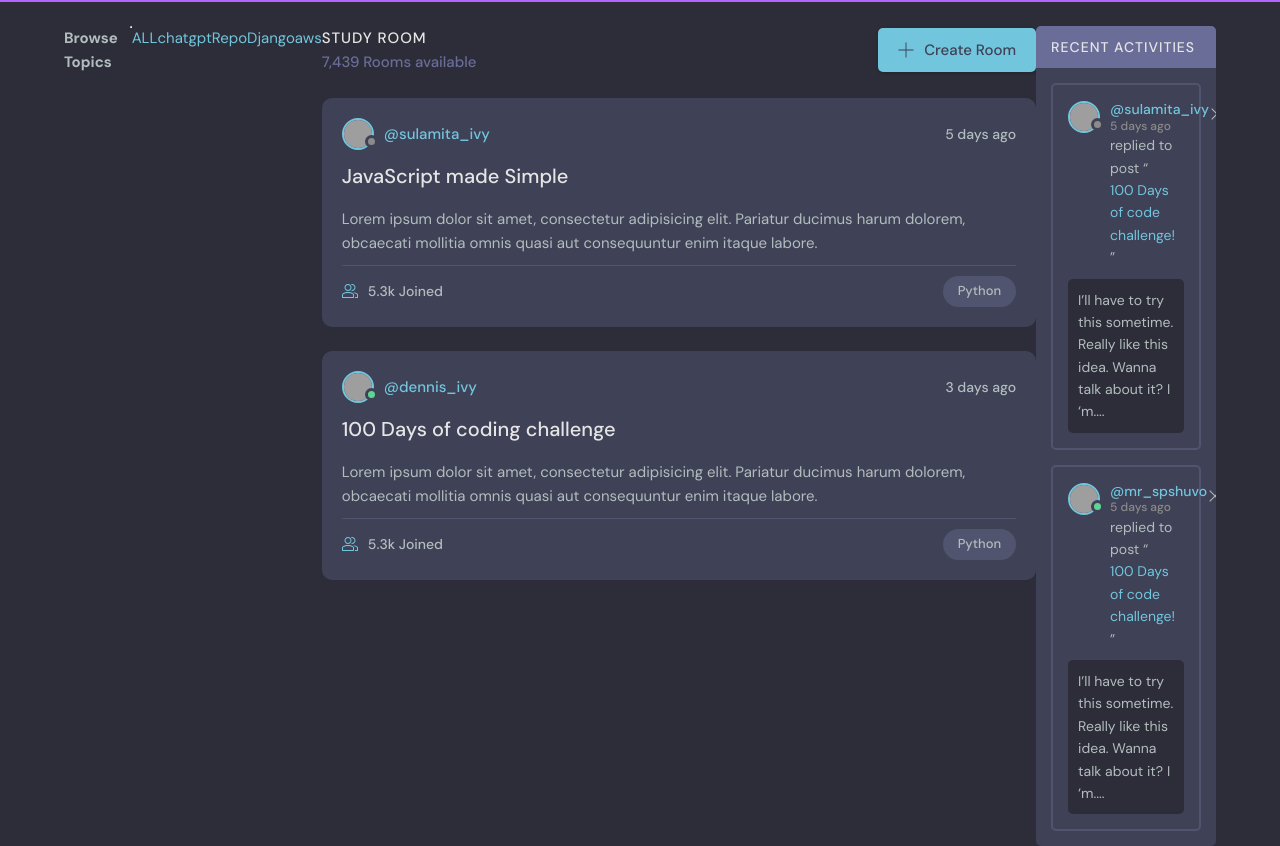
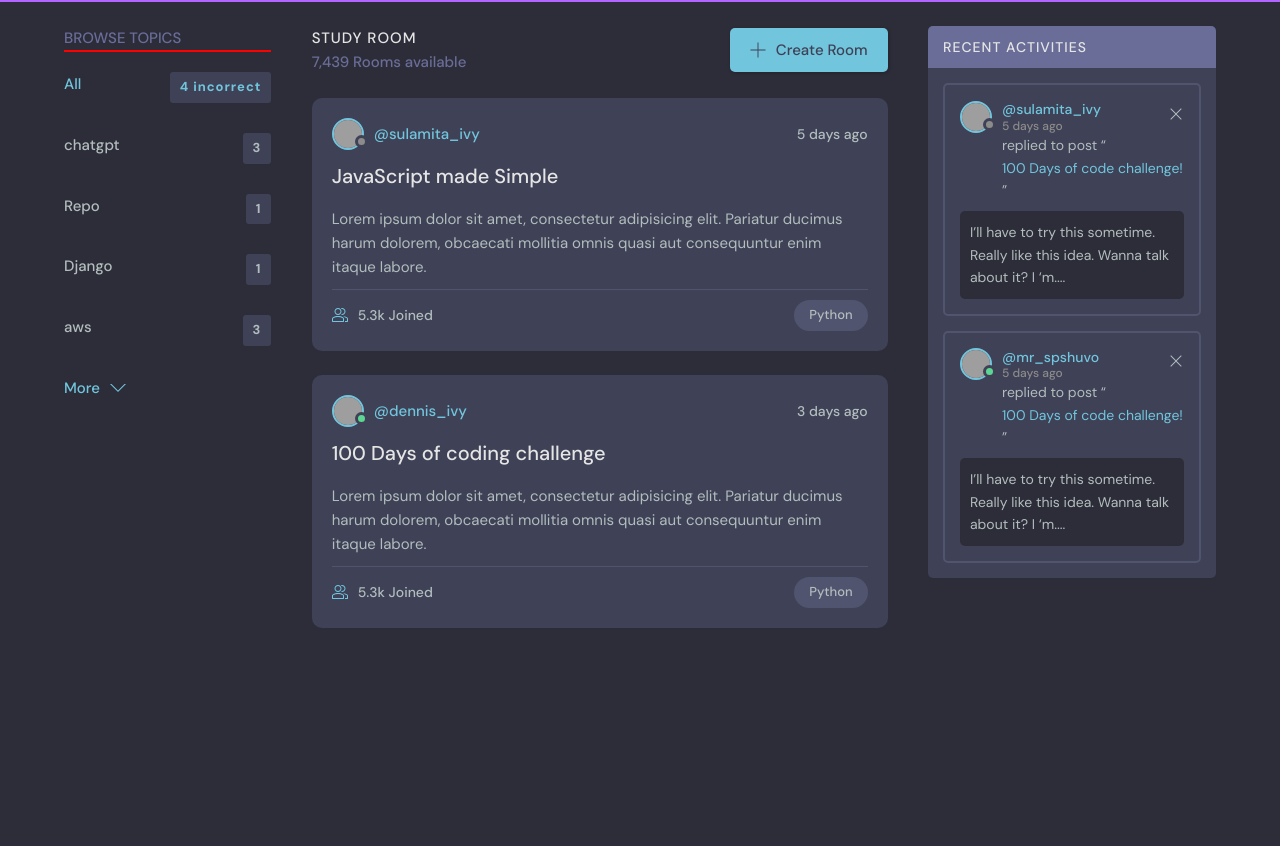
Before and after one commit to YouChengChung/Django_Chatroom_with_ChatGPT_Chatbot, a Django app: page / in a window 1280 px wide. Shown: the part 76-922 px from the top of the page. After the commit the page ends 704 px from the top, so only its background shows below. Run offline with Django 4.2, Linux system fonts and the light colour scheme; data comes from the database, SQL or seed files in the repository; both versions use the stored data as it was after the commit; grey boxes are pictures that could not be loaded.

Commit message:
update_theme_home_topiccomponent

```diff
--- a/base/templates/base/topics_component.html
+++ b/base/templates/base/topics_component.html
@@ -1,10 +1,24 @@
-<h3>Browse Topics</h3>
-<hr>
-<div>
-    <a href="{% url 'home' %}">ALL</a>
-</div>
-{% for topic in topics %}
-    <div>
-        <a href="{% url 'home' %}?q={{topic.name}}">{{topic.name}}</a>
+<div class="topics">
+    <div class="topics__header">
+      <h2>Browse Topics</h2>
+      <hr color="red">
     </div>
-{% endfor%}
+    <ul class="topics__list">
+      <li>
+        <a href="{% url 'home' %}" class="active">All <span>{{topics.count}} incorrect</span></a>
+      </li>
+      {% for topic in topics %}
+
+      <li>
+        <a href="{% url 'home' %}?q={{topic.name}}">{{topic.name}} <span>{{topic.room_set.count}}</span></a>
+      </li>
+      {% endfor%}
+    </ul>
+    <a class="btn btn--link" href="topics.html">
+      More
+      <svg version="1.1" xmlns="http://www.w3.org/2000/svg" width="32" height="32" viewBox="0 0 32 32">
+        <title>chevron-down</title>
+        <path d="M16 21l-13-13h-3l16 16 16-16h-3l-13 13z"></path>
+      </svg>
+    </a>
+  </div>
```
Also changed, not shown: base/templates/base/home_old.html (added, +27 -0 lines), db.sqlite3.
